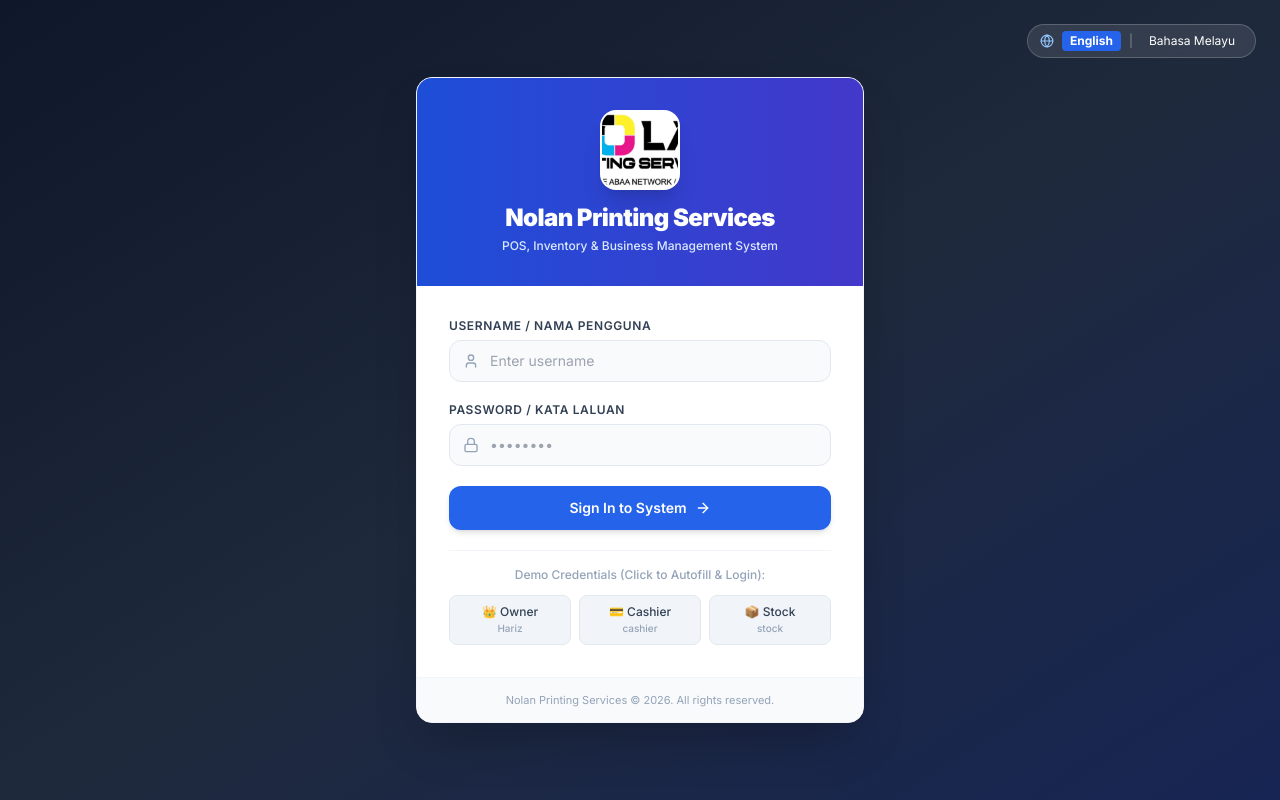
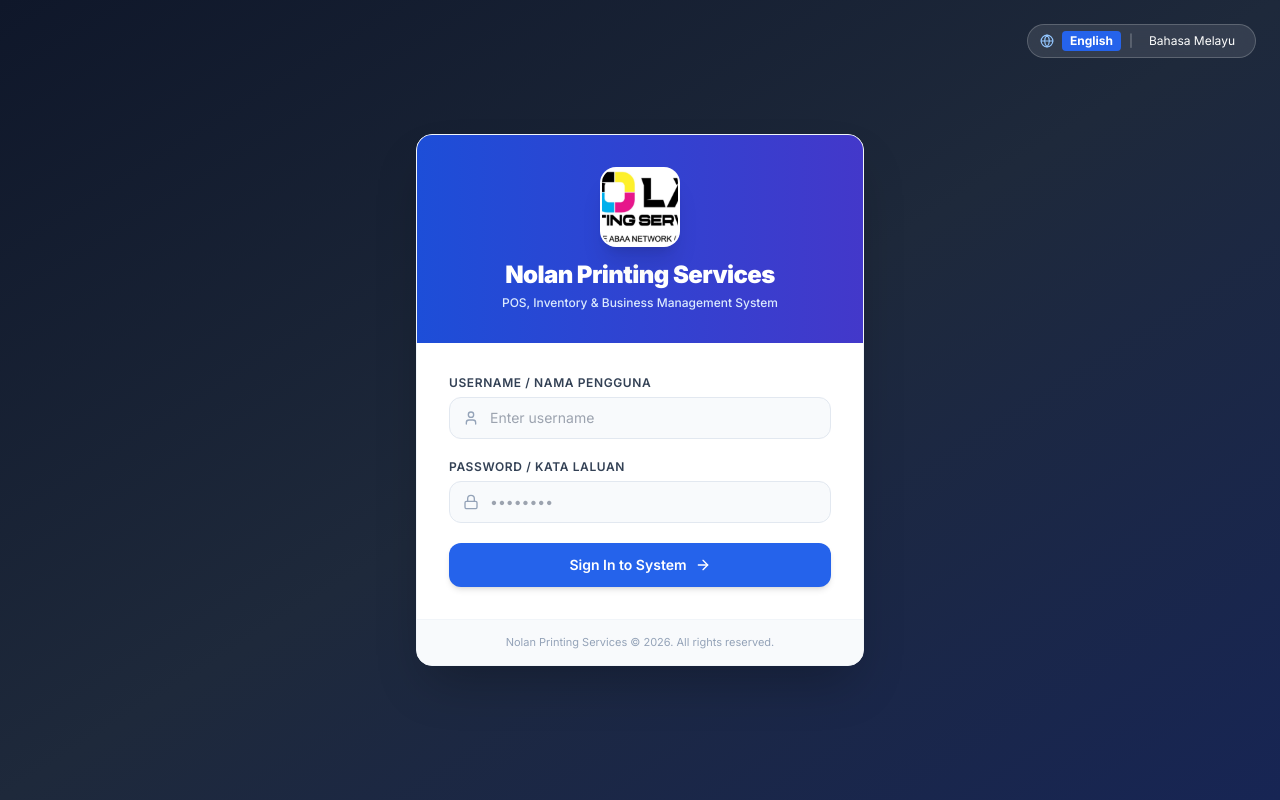
Before and after one commit to muhdharizm-droid/nolanprinting, a Next.js app: page /login in a window 1280 px wide. Built offline with nearby package versions, Linux system fonts and the light colour scheme.

Commit message:
chore: remove demo credentials from login page

```diff
--- a/src/app/login/page.tsx
+++ b/src/app/login/page.tsx
@@ -15,19 +15,16 @@
   const [error, setError] = useState("");
   const [loading, setLoading] = useState(false);
 
-  const handleSubmit = async (e?: React.FormEvent, customUser?: string, customPass?: string) => {
-    if (e) e.preventDefault();
+  const handleSubmit = async (e: React.FormEvent) => {
+    e.preventDefault();
     setError("");
     setLoading(true);
-
-    const userToSubmit = customUser || username;
-    const passToSubmit = customPass || password;
 
     try {
       const res = await fetch("/api/auth/login", {
         method: "POST",
         headers: { "Content-Type": "application/json" },
-        body: JSON.stringify({ username: userToSubmit, password: passToSubmit }),
+        body: JSON.stringify({ username, password }),
       });
 
       const data = await res.json();
@@ -43,12 +40,6 @@
     } finally {
       setLoading(false);
     }
-  };
-
-  const quickLogin = (u: string, p: string) => {
-    setUsername(u);
-    setPassword(p);
-    handleSubmit(undefined, u, p);
   };
 
   return (
@@ -140,39 +131,6 @@
             {loading ? "Signing in..." : "Sign In to System"}
             <ArrowRight className="w-4 h-4" />
           </button>
-
-          {/* Quick Demo Logins for easy testing */}
-          <div className="pt-4 border-t border-slate-100">
-            <p className="text-xs text-center text-slate-400 font-medium mb-3">
-              Demo Credentials (Click to Autofill & Login):
-            </p>
-            <div className="grid grid-cols-3 gap-2">
-              <button
-                type="button"
-                onClick={() => quickLogin("Hariz", "admin123")}
-                className="p-2 text-xs bg-slate-100 hover:bg-blue-50 hover:text-blue-700 hover:border-blue-300 border border-slate-200 rounded-lg text-slate-700 font-medium transition text-center"
-              >
-                👑 Owner
-                <span className="block text-[10px] text-slate-400">Hariz</span>
-              </button>
-              <button
-                type="button"
-                onClick={() => quickLogin("cashier", "cashier123")}
-                className="p-2 text-xs bg-slate-100 hover:bg-emerald-50 hover:text-emerald-700 hover:border-emerald-300 border border-slate-200 rounded-lg text-slate-700 font-medium transition text-center"
-              >
-                💳 Cashier
-                <span className="block text-[10px] text-slate-400">cashier</span>
-              </button>
-              <button
-                type="button"
-                onClick={() => quickLogin("stock", "stock123")}
-                className="p-2 text-xs bg-slate-100 hover:bg-purple-50 hover:text-purple-700 hover:border-purple-300 border border-slate-200 rounded-lg text-slate-700 font-medium transition text-center"
-              >
-                📦 Stock
-                <span className="block text-[10px] text-slate-400">stock</span>
-              </button>
-            </div>
-          </div>
         </form>
 
         <div className="p-3.5 bg-slate-50 text-center border-t border-slate-100 text-[11px] text-slate-400">
```
